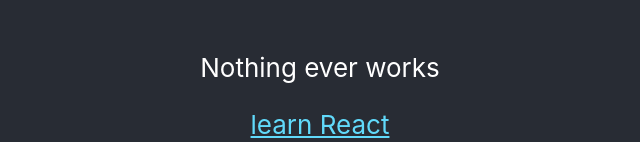
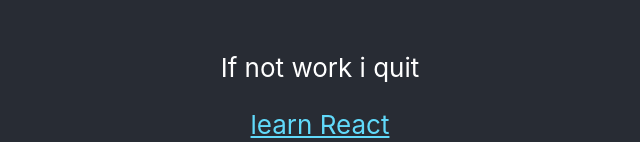
Before and after one commit to rehans-Life/docker-react, a React (Create React App) app: page / in a window 1280 px wide. Shown: the part 477-619 px from the top of the page, without its empty margins (320-960 px from the left). Built offline with nearby package versions, Linux system fonts and the light colour scheme.

Commit message:
final commit

```diff
--- a/src/App.js
+++ b/src/App.js
@@ -6,7 +6,7 @@ function App() {
     <div className="App">
       <header className="App-header">
         <img src={logo} className="App-logo" alt="logo" />
-        <p>Nothing ever works</p>
+        <p>If not work i quit</p>
         <a
           className="App-link"
           href="https://reactjs.org"
```
